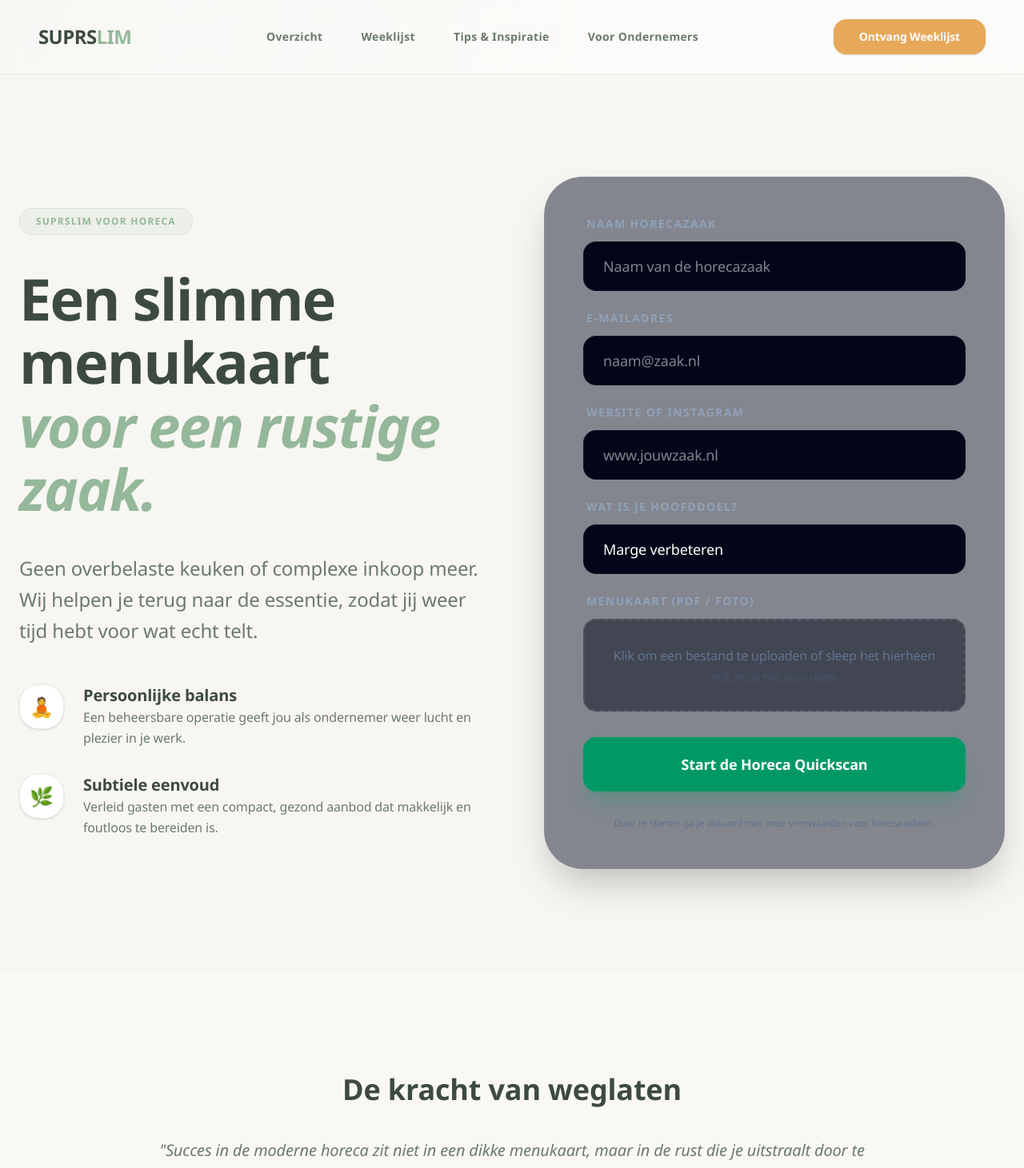
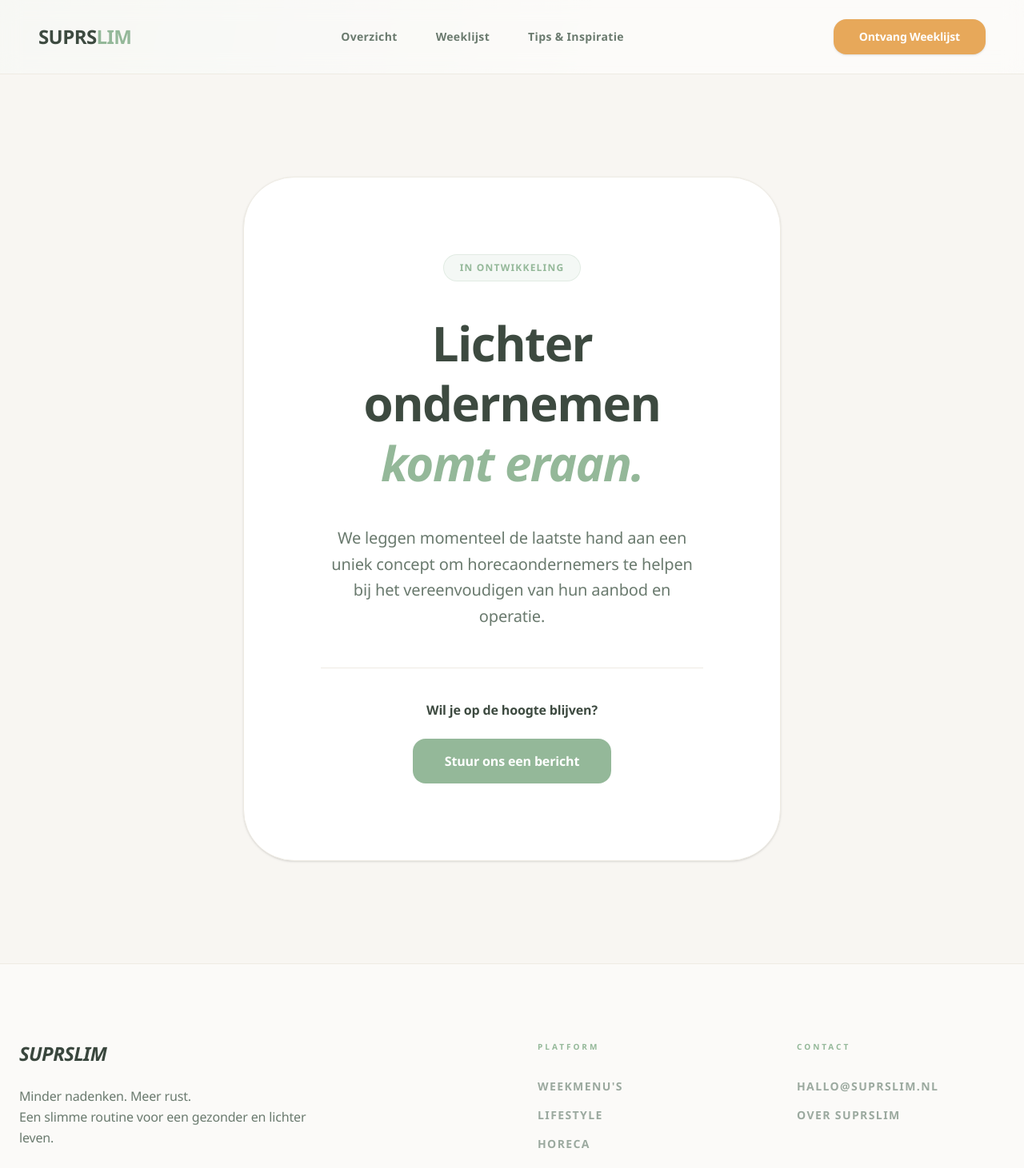
Before and after one commit to SUPRSLIM/suprslim-pages, a Next.js app: page /horeca in a window 1280 px wide. Shown: the top 1461 px of the page at 80% size. Built offline with nearby package versions, Linux system fonts and the light colour scheme.

Commit message:
Take Horeca section offline and hide from navigation

```diff
--- a/app/components/Header.js
+++ b/app/components/Header.js
@@ -23,9 +23,6 @@ export default function Header() {
           <Link href="/blog" className="text-sm font-semibold text-[#6a7a6e] hover:text-[#3d4a40] transition-colors tracking-wide">
             Tips & Inspiratie
           </Link>
-          <Link href="/horeca" className="text-sm font-semibold text-[#6a7a6e] hover:text-[#3d4a40] transition-colors tracking-wide">
-            Voor Ondernemers
-          </Link>
         </nav>
 
         {/* CTA */}
--- a/app/horeca/page.js
+++ b/app/horeca/page.js
@@ -2,84 +2,38 @@ import HorecaForm from '../components/HorecaForm';
 import Image from 'next/image';
 
 export const metadata = {
-  title: "Voor Ondernemers | Een Rustige Keuken | SUPRSLIM",
-  description: "Wij begeleiden horecaondernemers bij het vereenvoudigen van hun aanbod voor een rustigere keuken en meer persoonlijke balans.",
+  title: "Binnenkort Beschikbaar | SUPRSLIM voor Ondernemers",
+  description: "We werken aan een nieuw concept voor horecaondernemers. Binnenkort meer informatie.",
+  robots: {
+    index: false,
+    follow: false,
+  },
 };
 
 export default function HorecaPage() {
   return (
-    <main className="min-h-screen bg-[#f8f6f2] text-[#3d4a40]">
-      {/* Schema.org Service for SEO/GEO */}
-      <script
-        type="application/ld+json"
-        dangerouslySetInnerHTML={{
-          __html: JSON.stringify({
-            "@context": "https://schema.org",
-            "@type": "Service",
-            "serviceType": "Horeca Lifestyle Begeleiding",
-            "provider": {
-              "@type": "Organization",
-              "name": "SUPRSLIM"
-            },
-            "description": "Begeleiding voor horecaondernemers bij het vereenvoudigen van hun aanbod en operatie.",
-            "areaServed": "NL"
-          })
-        }}
-      />
-
-      {/* Hero Section */}
-      <section className="relative py-32 px-6 overflow-hidden">
-        <div className="max-w-7xl mx-auto grid grid-cols-1 lg:grid-cols-2 gap-20 items-center">
-          <div>
-            <div className="inline-block px-5 py-2 bg-primary/10 text-primary border border-primary/20 rounded-full text-xs font-bold uppercase tracking-widest mb-10">
-              SUPRSLIM voor Horeca
-            </div>
-            <h1 className="text-5xl md:text-7xl font-bold mb-10 leading-[1.1] tracking-tight">
-              Een slimme menukaart <br />
-              <span className="text-primary italic">voor een rustige zaak.</span>
-            </h1>
-            <p className="text-[#6a7a6e] text-xl md:text-2xl mb-12 leading-relaxed max-w-xl font-medium">
-              Geen overbelaste keuken of complexe inkoop meer. Wij helpen je terug naar de essentie, zodat jij weer tijd hebt voor wat echt telt.
-            </p>
-
-            <div className="space-y-8 mt-12">
-              <div className="flex items-start gap-6">
-                <div className="w-14 h-14 bg-white rounded-3xl flex items-center justify-center flex-shrink-0 shadow-sm border border-[#eeebe3]">
-                   <span className="text-2xl">🧘</span>
-                </div>
-                <div>
-                  <h3 className="font-bold text-xl text-[#3d4a40]">Persoonlijke balans</h3>
-                  <p className="text-[#6a7a6e] font-medium leading-relaxed">Een beheersbare operatie geeft jou als ondernemer weer lucht en plezier in je werk.</p>
-                </div>
-              </div>
-              <div className="flex items-start gap-6">
-                <div className="w-14 h-14 bg-white rounded-3xl flex items-center justify-center flex-shrink-0 shadow-sm border border-[#eeebe3]">
-                   <span className="text-2xl">🌿</span>
-                </div>
-                <div>
-                  <h3 className="font-bold text-xl text-[#3d4a40]">Subtiele eenvoud</h3>
-                  <p className="text-[#6a7a6e] font-medium leading-relaxed">Verleid gasten met een compact, gezond aanbod dat makkelijk en foutloos te bereiden is.</p>
-                </div>
-              </div>
-            </div>
-          </div>
-
-          <div className="relative">
-            <div className="absolute inset-0 bg-accent/5 blur-[100px] -z-10 rounded-full"></div>
-            <HorecaForm />
-          </div>
+    <main className="min-h-screen bg-[#f8f6f2] flex items-center justify-center px-6 py-32 text-center">
+      <div className="max-w-2xl mx-auto bg-white p-16 md:p-24 rounded-[4rem] border border-[#eeebe3] shadow-sm">
+        <div className="inline-block px-5 py-2 bg-primary/10 text-primary border border-primary/20 rounded-full text-xs font-bold uppercase tracking-widest mb-10">
+          In Ontwikkeling
         </div>
-      </section>
-
-      {/* Philosophy Section */}
-      <section className="py-32 px-6 bg-[#faf8f4]">
-        <div className="max-w-4xl mx-auto text-center">
-          <h2 className="text-3xl md:text-4xl font-bold mb-10 text-[#3d4a40]">De kracht van weglaten</h2>
-          <p className="text-[#6a7a6e] text-xl leading-relaxed italic font-medium">
-            "Succes in de moderne horeca zit niet in een dikke menukaart, maar in de rust die je uitstraalt door te kiezen voor wat écht werkt. Voor jou, je team en je gasten."
-          </p>
+        <h1 className="text-4xl md:text-6xl font-bold text-[#3d4a40] mb-10 tracking-tight leading-tight">
+          Lichter ondernemen <br />
+          <span className="text-primary italic">komt eraan.</span>
+        </h1>
+        <p className="text-[#6a7a6e] text-lg md:text-xl leading-relaxed font-medium mb-12">
+          We leggen momenteel de laatste hand aan een uniek concept om horecaondernemers te helpen bij het vereenvoudigen van hun aanbod en operatie.
+        </p>
+        <div className="pt-10 border-t border-[#eeebe3]">
+          <p className="text-[#3d4a40] font-bold mb-6">Wil je op de hoogte blijven?</p>
+          <a
+            href="mailto:info@suprslim.nl"
+            className="inline-block px-10 py-4 bg-primary text-white font-bold rounded-2xl hover:bg-accent transition-all active:scale-95"
+          >
+            Stuur ons een bericht
+          </a>
         </div>
-      </section>
+      </div>
     </main>
   );
 }
```
